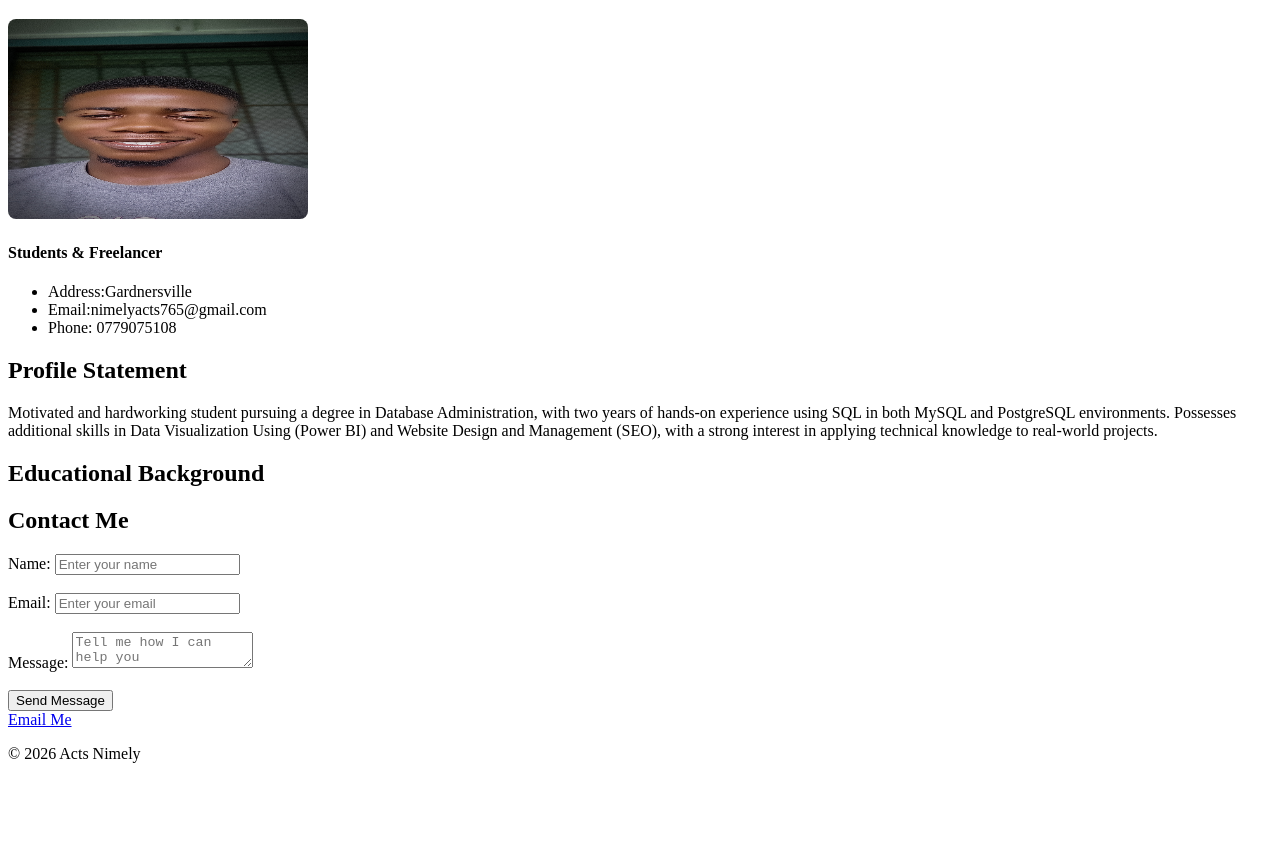
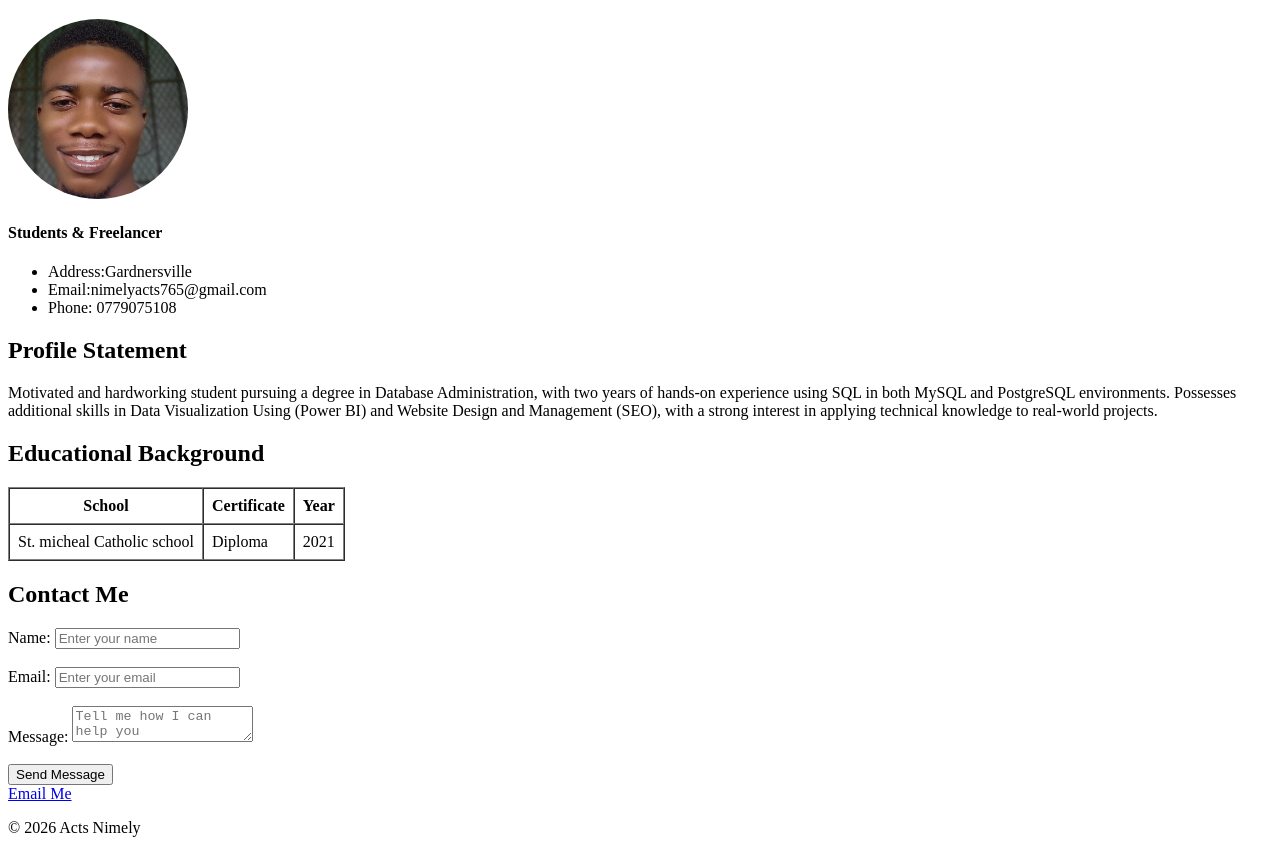
Before and after one commit to ActsArt277/Frontend-Development, a plain HTML site: page week1/assignment1/index.html in a window 1280 px wide. Shown: the part 61-914 px from the top of the page. Before the commit the page ends 840 px from the top, so only its background shows below. Drawn offline with Linux system fonts and the light colour scheme; files whose address does not match are found by name.

Commit message:
Your descriptive commit message

```diff
--- a/week1/assignment1/index.html
+++ b/week1/assignment1/index.html
@@ -8,7 +8,7 @@
   <body>
     <header>
       <h1>Acts Nimely</h1>
-      <img src="C:\Users\LENOVO\OneDrive\Desktop\Frontend-Development\week1\assignment1\2024_03_21_00_28_56_IMG_0529.JPG"style="width: 300px; height: 200px; border-radius: 8px;">
+      <img src="C:\Users\LENOVO\OneDrive\Desktop\Frontend-Development\week1\assignment1\2024_03_21_00_28_56_IMG_0529.JPG" style="width: 180px; height: 180px; border-radius: 50%; object-fit: cover;">
 
       <h4>Students & Freelancer</h4>
       </h4>
@@ -30,6 +30,18 @@
 
       <section>
         <h2>Educational Background</h2>
+        <table border="1" cellpadding="8" cellspacing="0">
+          <tr>
+            <th>School</th>
+            <th>Certificate</th>
+            <th>Year</th>
+          </tr>
+          <tr>
+            <td>St. micheal Catholic school</td>
+            <td>Diploma</td>
+            <td>2021</td>
+          </tr>
+        </table>
       </section>
 
 
```
